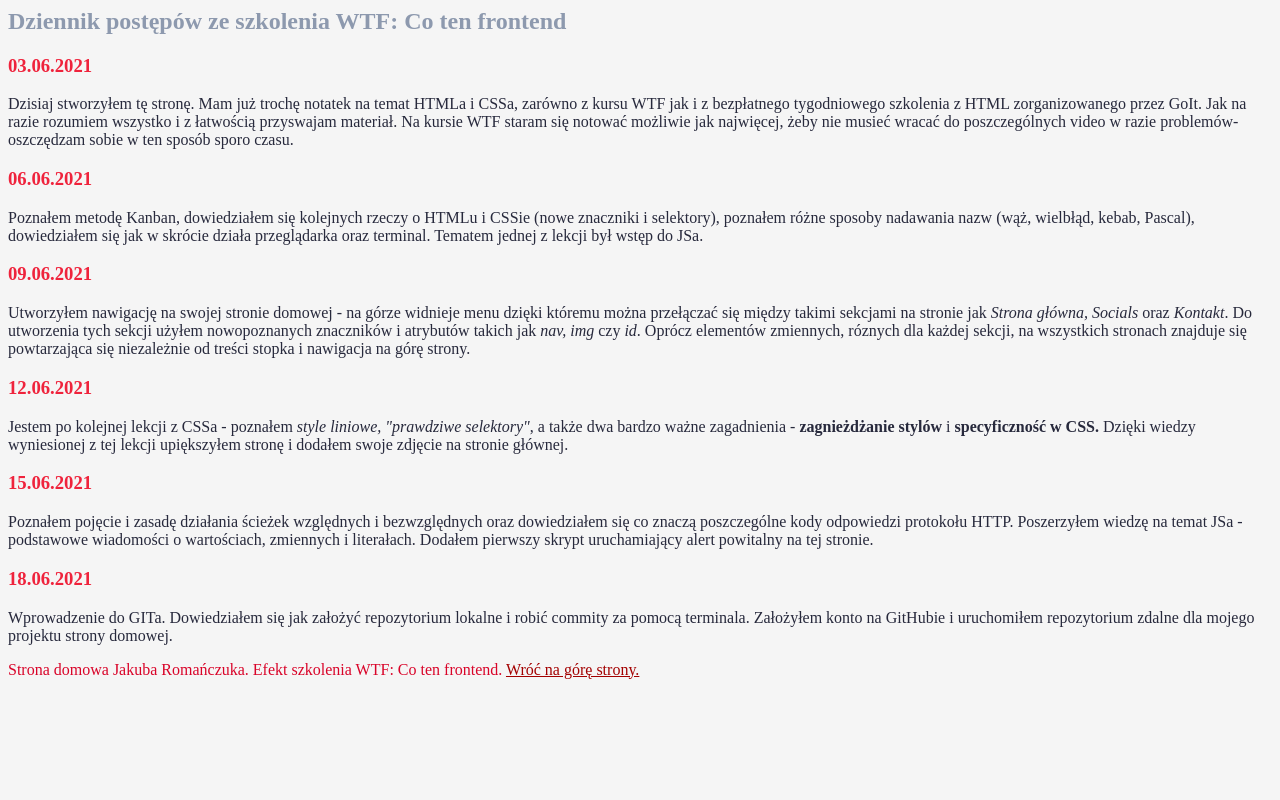
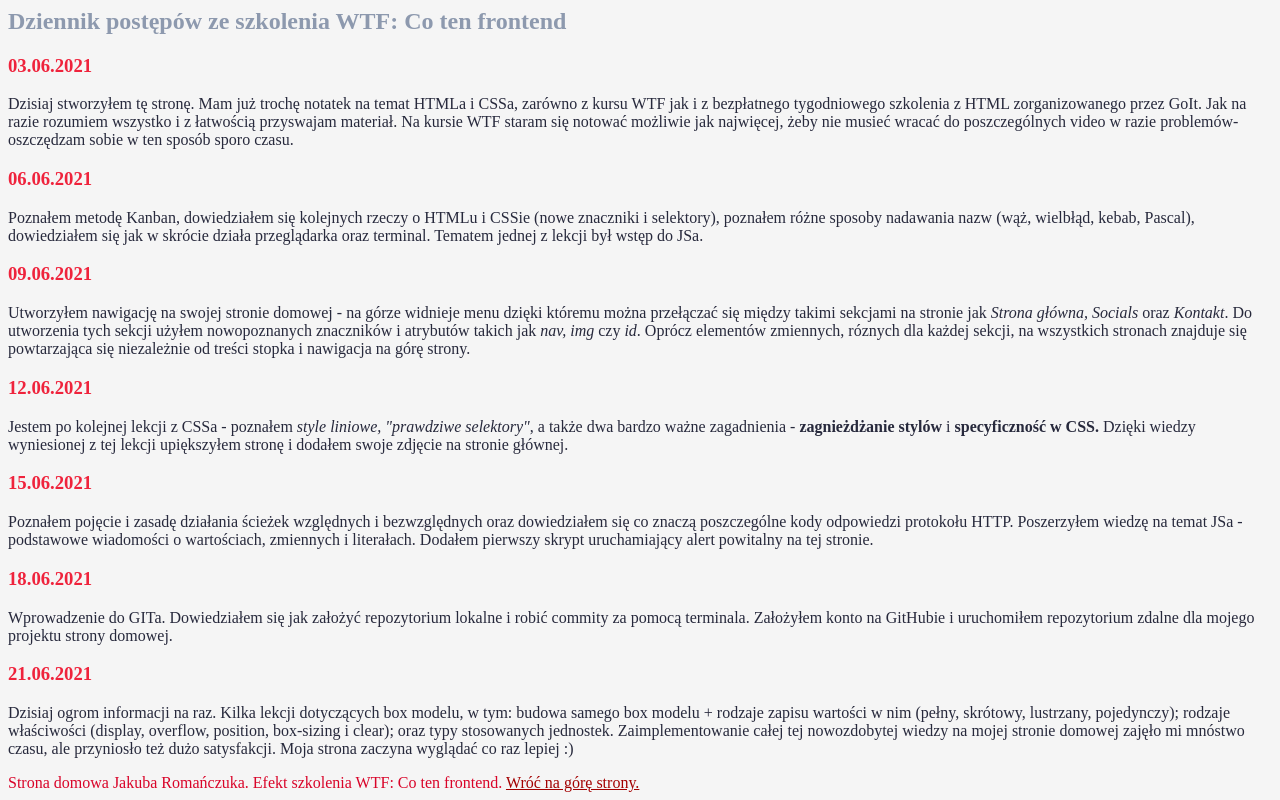
Before and after one commit to jakub-romanczuk/homepage, a plain HTML site: page index.html in a window 1280 px wide. Shown: the part 742-1542 px from the top of the page. Before the commit the page ends 1429 px from the top, so only its background shows below. Drawn offline with Linux system fonts and the light colour scheme.

Commit message:
21.06.21 diary entry

```diff
--- a/index.html
+++ b/index.html
@@ -108,6 +108,12 @@
             Wprowadzenie do GITa. Dowiedziałem się jak założyć repozytorium lokalne i robić commity za pomocą terminala. Założyłem konto na GitHubie i uruchomiłem repozytorium zdalne dla mojego projektu strony domowej.
           </p>
         </article>
+        </article>
+        <h3 class="diary-date">21.06.2021</h3>
+          <p class="text">
+            Dzisiaj ogrom informacji na raz. Kilka lekcji dotyczących box modelu, w tym: budowa samego box modelu + rodzaje zapisu wartości w nim (pełny, skrótowy, lustrzany, pojedynczy); rodzaje właściwości (display, overflow, position, box-sizing i clear); oraz typy stosowanych jednostek. Zaimplementowanie całej tej nowozdobytej wiedzy na mojej stronie domowej zajęło mi mnóstwo czasu, ale przyniosło też dużo satysfakcji. Moja strona zaczyna wyglądać co raz lepiej :)
+          </p>
+        </article>
       </section>
     </main>
     <footer>
```
